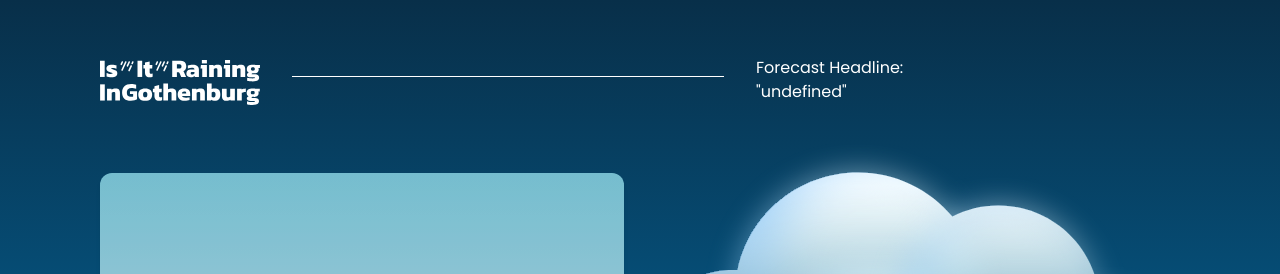
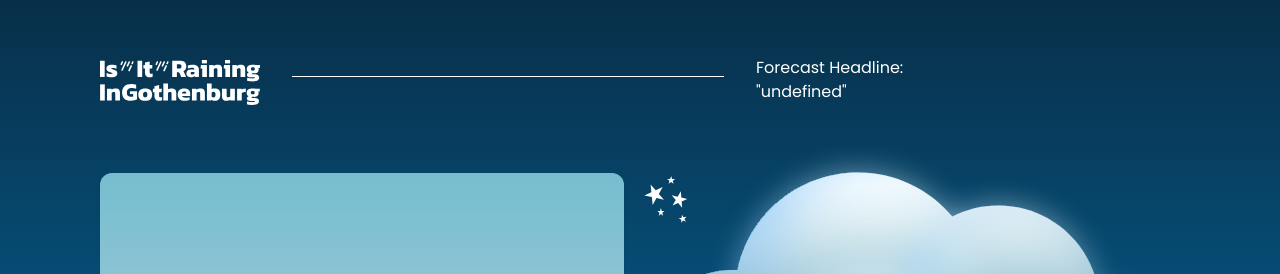
Before and after one commit to KareemZuwa/Is-It-Raining-In-Gothenburg, a React (Vite) app: page / in a window 1280 px wide. Shown: the top 274 px of the page. Built offline with nearby package versions, Linux system fonts and the light colour scheme; no server answers.

Commit message:
removing consoles in code

```diff
--- a/src/App.tsx
+++ b/src/App.tsx
@@ -7,12 +7,10 @@ import { isDaytime } from "./utils/DaytimeChecker";
 
 const App = () => {
   const { data, refetch } = useOneDayForecastQuery();
+  const [isDay, setIsDay] = useState<boolean>(true);
 
   const sunrise = data?.DailyForecasts[0]?.Sun?.Rise;
   const sunset = data?.DailyForecasts[0]?.Sun?.Set;
-  console.log(sunrise, sunset);
-
-  const [isDay, setIsDay] = useState<boolean>(true);
 
   useEffect(() => {
     const checkDaytime = async () => {
@@ -30,7 +28,6 @@ const App = () => {
       clearInterval(intervalId); // Clean up the interval on component unmount
     };
   }, [sunrise, sunset, isDay, refetch]);
-  console.log(isDay);
 
   return (
     <>
@@ -40,8 +37,6 @@ const App = () => {
         }`}
       >
         <CloudsBackground isDay={isDay} />
-
-
 
         <div className="px-[50px] xl:px-[100px] absolute inset-0 w-full h-full z-30">
           <div className="container m-auto max-w-screen-xl">
--- a/src/components/CloudsBackground.tsx
+++ b/src/components/CloudsBackground.tsx
@@ -10,7 +10,7 @@ export const CloudsBackground = ({ isDay }: CloudsBackgroundProps) => {
           <img src="/background/cloud-one.svg" alt="cloud-one" />
         </div>
         <div className="relative pt-[420px] md:pt-36">
-          {isDay && (
+          {!isDay && (
             <span className="transition duration-[5000ms] ease-in-out absolute pl-4 pt-8 z-0">
               <img src="../background/Stars.svg" alt="stars" />
             </span>
```
Also changed, not shown: src/components/Header.tsx (+5 -2 lines).
